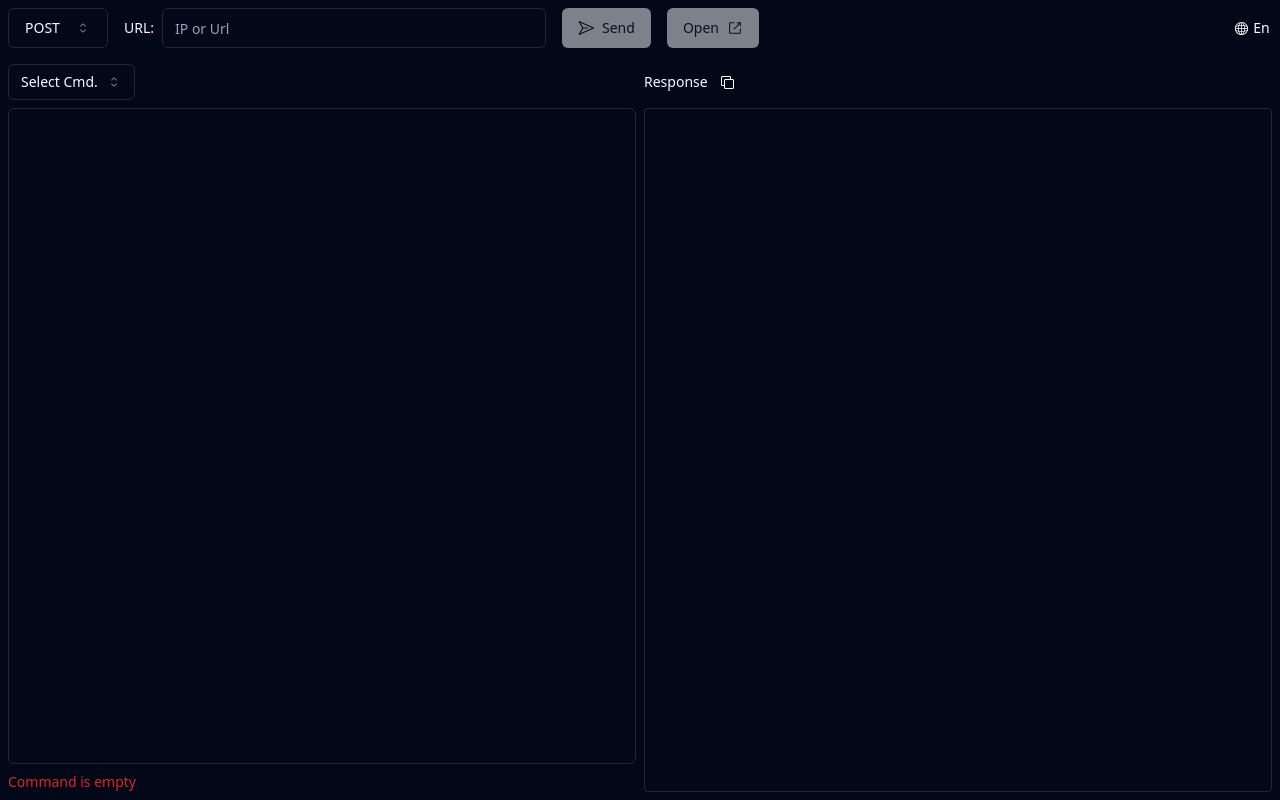
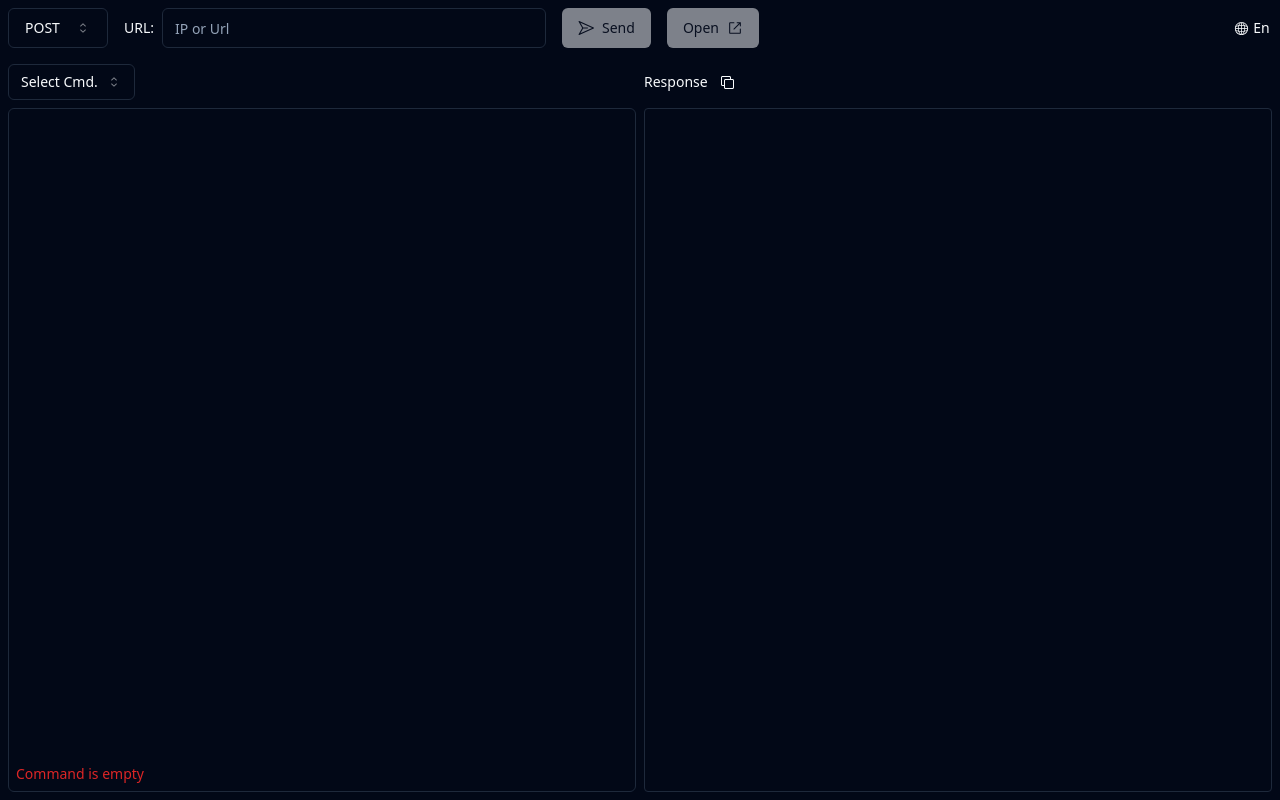
Before and after one commit to benny856694/protocol-tester, a React (Vite) app in the folder frontend/: page / in a window 1280 px wide. Built offline with nearby package versions, Linux system fonts and the light colour scheme.

Commit message:
cosmetic

```diff
--- a/frontend/src/pages/Test.tsx
+++ b/frontend/src/pages/Test.tsx
@@ -194,14 +194,14 @@ export default function () {
                         <Indicator normal={<CopyIcon />} indicator={<CheckIcon />} delay={1000} onClick={copyToClipboard} />
                     </Button>
                 </div>
-                <div className="flex flex-col gap-2">
+                <div className="flex flex-col gap-2 relative">
                     <Textarea className="flex-1 resize-none"
                         disabled={method == 'get'}
                         //aria-errormessage={jsonValidateMsg}
                         value={cmd}
                         onInput={v => { setCmd(v.currentTarget.value) }}>
                     </Textarea>
-                    {jsonValidateMsg && <p className="text-red-600 text-sm self-start">{t(jsonValidateMsg)}</p>}
+                    {jsonValidateMsg && <p className="text-red-600 text-sm absolute left-2 bottom-2">{t(jsonValidateMsg)}</p>}
                 </div>
                     <ScrollArea className="border rounded">
                         {res && <JsonView data={res} style={mystyle} />}
```
